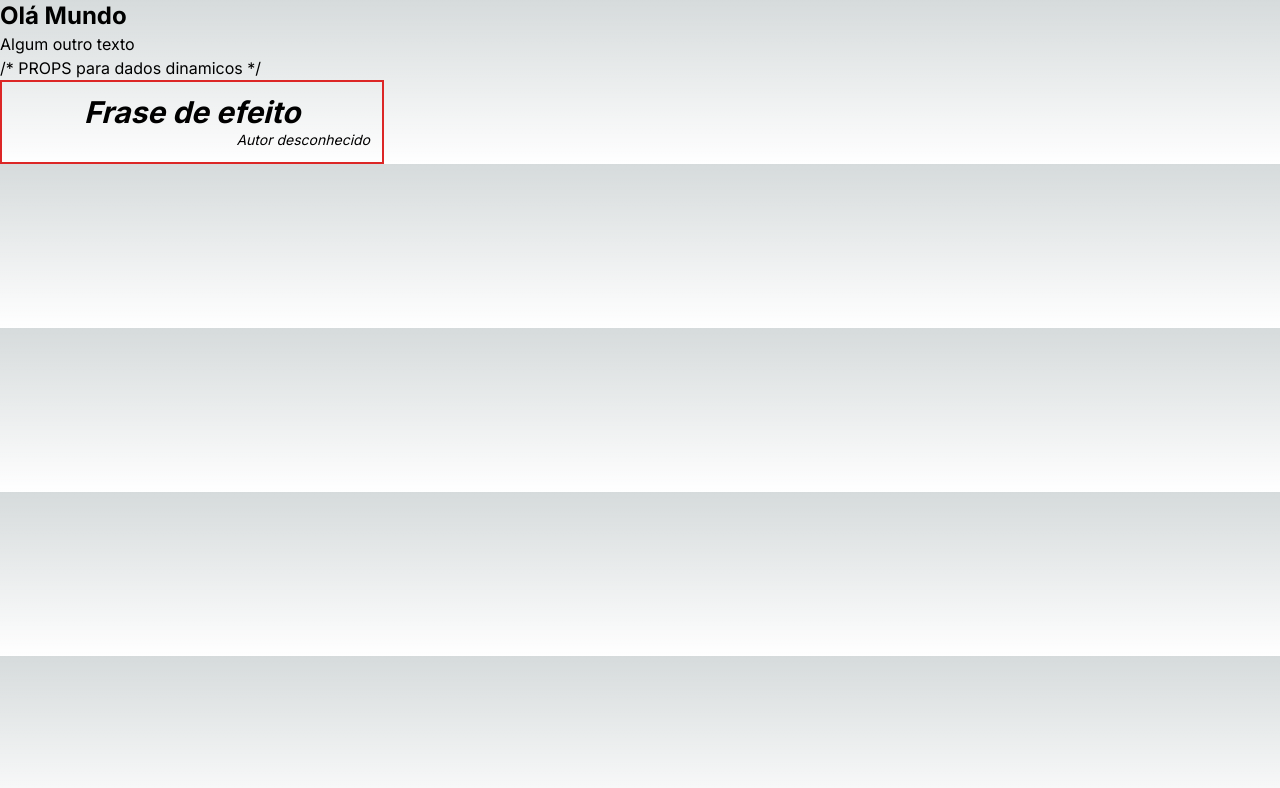
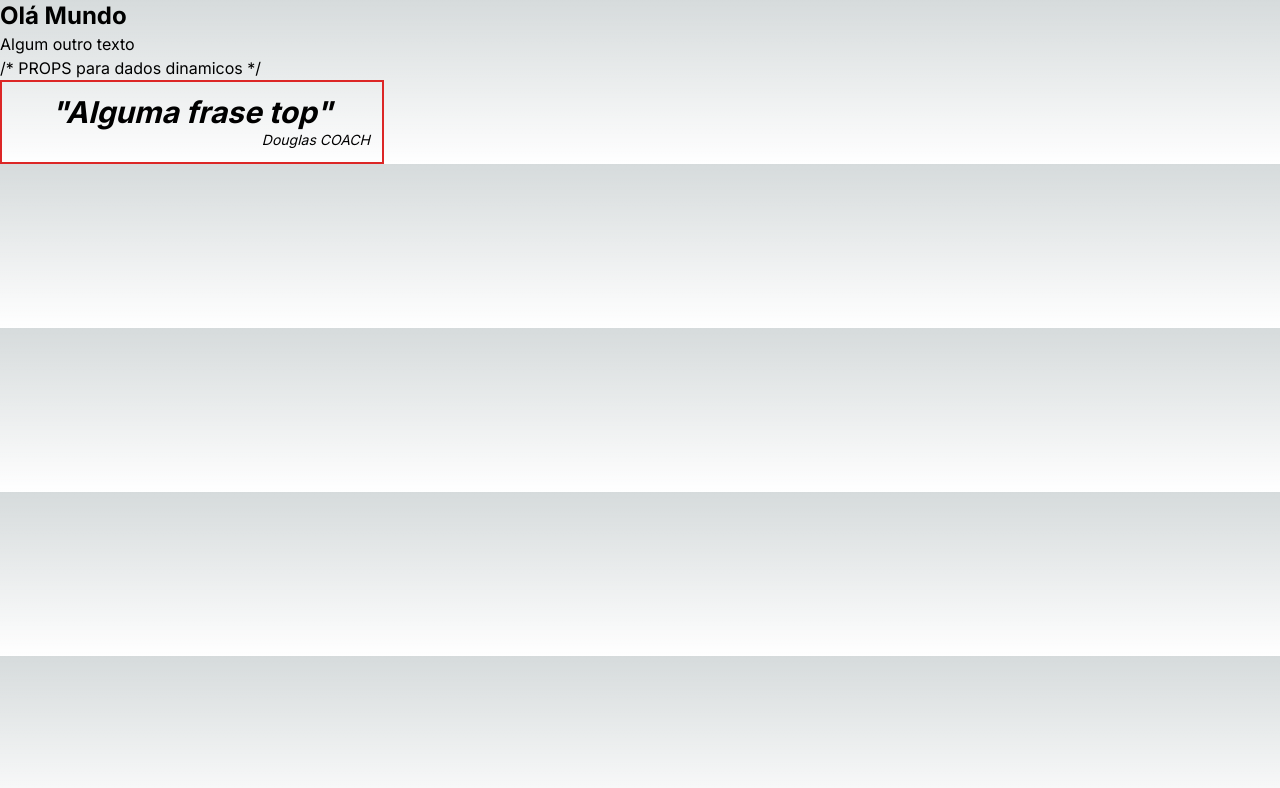
Before and after one commit to Douglas4Developer/react-b7web-course-next, a Next.js app in the folder react-primeiro-projeto/: page / in a window 1280 px wide. Shown: the top 788 px of the page. Built offline with nearby package versions, Linux system fonts and the light colour scheme.

Commit message:
ultimo do dia

```diff
--- a/react-primeiro-projeto/src/app/page.tsx
+++ b/react-primeiro-projeto/src/app/page.tsx
@@ -11,12 +11,10 @@
       <h3>Algum outro texto</h3>
         /* PROPS para dados dinamicos */
 
-        <Card>
-         <>
-            <h3 className="text-3xl font-bold italic"> Frase de efeito</h3>
-            <p className="text-right text-sm"> Autor desconhecido </p>
-         </>
-        </Card>
+        <Card
+            phrase ="Alguma frase top"
+            author="Douglas COACH"
+        />
 
 
     </div>
--- a/react-primeiro-projeto/src/components/Card.tsx
+++ b/react-primeiro-projeto/src/components/Card.tsx
@@ -1,13 +1,14 @@
-import { ReactNode } from "react";
 
 type Props = {
-    children: ReactNode;
+   phrase: string;
+   author: string;
 }
 
-export const Card = ({children}: Props) =>{
+export const Card = ({phrase, author}: Props) =>{
     return(
         <div className="w-96 border-2 border-red-600 p-3 text-3xl text-center italic">
-            {children}
+           <h3 className="text-3xl font-bold italic">"{phrase}"</h3>
+           <p className="text-right text-sm">{author}</p>
         </div>
     );
 }
```
